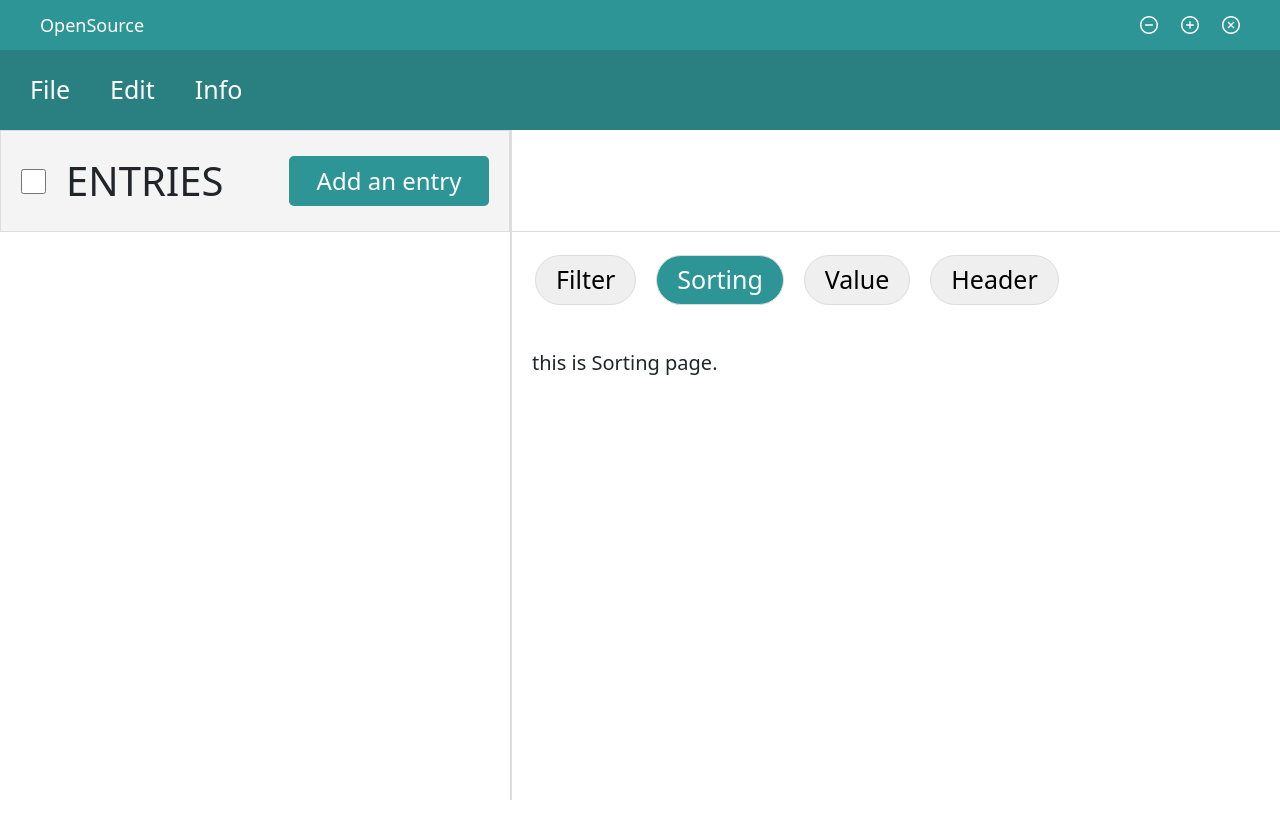
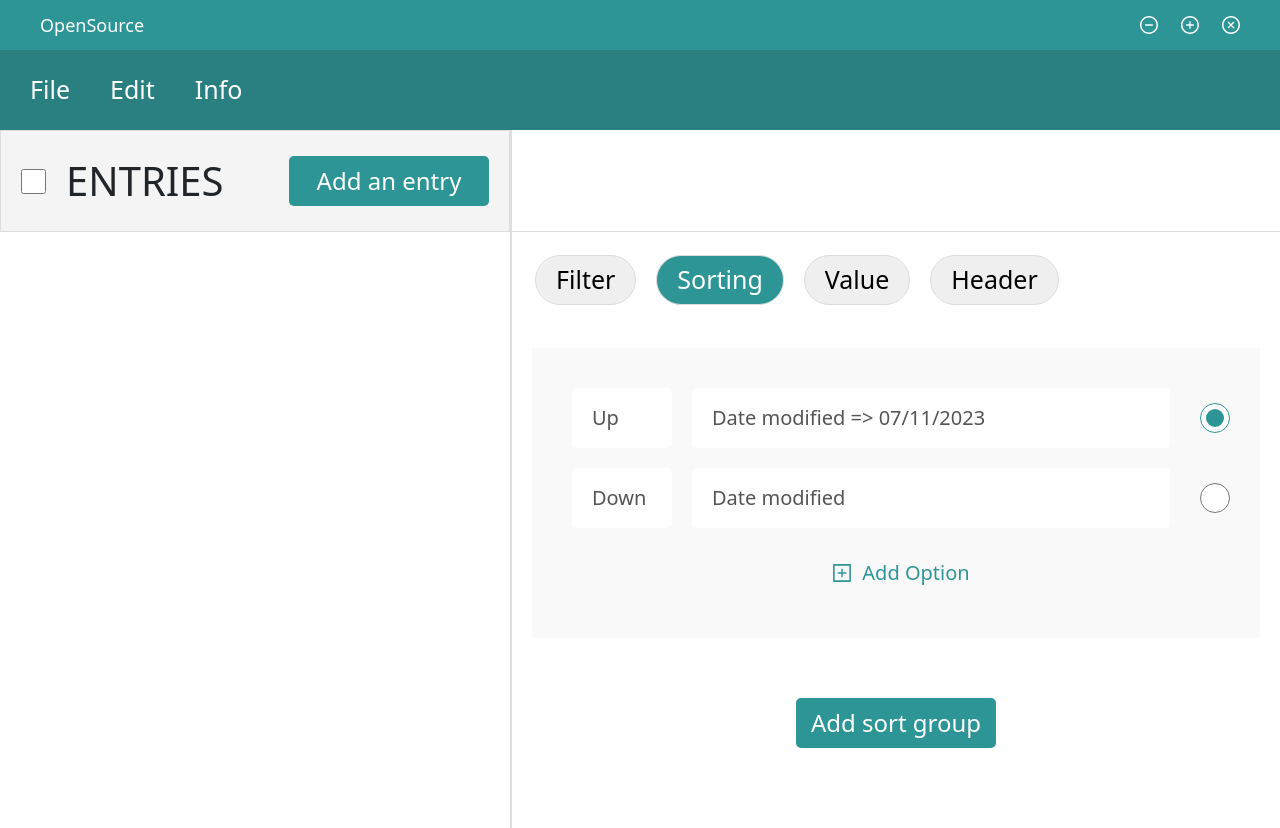
Before and after one commit to GregorGT/RuNo, a React (Vite) app: page / in a window 1280 px wide. Both pictures are taken after a click on the button "Sorting". Before the commit the page ends 800 px from the top, so only its background shows below. Built offline with nearby package versions, Linux system fonts and the light colour scheme.

Commit message:
[add] sorting tab

```diff
--- a/src/App.scss
+++ b/src/App.scss
@@ -5,15 +5,31 @@
 
   input[type=radio] {
     accent-color: var(--primary-700-main, #004c40);
- }
+  }
 
- input[type=checkbox] {
-   accent-color: var(--primary-700-main, #004c40);
-}
+  input[type=checkbox] {
+    accent-color: var(--primary-700-main, #004c40);
+  }
 
   .content {
     display: flex;
     flex-direction: row;
+  }
+
+  .radio-input {
+    width: 30px;
+    height: 30px;
+    margin-left: 20px;
+  }
+
+  .modified {
+    flex: 1;
+    background-color: white;
+    padding: 15px 20px 15px 20px;
+    border-radius: 5px;
+    border: none;
+    width: 100%;
+    margin: 10px;
   }
 
   .add-btn {
@@ -27,12 +43,18 @@
     height: 50px;
     margin-left: auto;
   }
+  .w-1 {
+    width: 100px;
+  }
 
   .cursor-pointer {
     cursor: pointer;
   }
   .flex {
     display: flex;
+  }
+  .flex-0 {
+    flex: 0;
   }
   .flex-1 {
     flex: 1;
--- a/src/components/Components.scss
+++ b/src/components/Components.scss
@@ -147,31 +147,6 @@
             width: 150px;
             padding: 10px 11px 10px 11px;
           }
-          .radio-input {
-            width: 30px;
-            height: 30px;
-            margin-left: 20px;
-            /* Style for unchecked radio input */
-            background-color: green;
-            border: 1px solid green;
-            padding: 5px;
-
-            /* Style for checked radio input */
-            &:checked {
-              background-color: green;
-              border: 1px solid green;
-              padding: 5px;
-            }
-          }
-          .modified {
-            flex: 1;
-            background-color: white;
-            padding: 15px 20px 15px 20px;
-            border-radius: 5px;
-            border: none;
-            width: 100%;
-            margin: 10px;
-          }
         }
         .add-filter {
           display: flex;
@@ -182,5 +157,18 @@
         }
       }
     }
+    .sorting {
+      display: flex;
+      flex-direction: column;
+      background: var(--black-50, #f9f9f9);
+      padding: 30px;
+      .add-option {
+        display: flex;
+        justify-content: center;
+        color: var(--primary-700-main, #004c40);
+        font-weight: 500;
+        margin: 20px;
+      }
+    }
   }
 }
--- a/src/components/TabComponent/Sorting.tsx
+++ b/src/components/TabComponent/Sorting.tsx
@@ -1,6 +1,40 @@
+import { PlusSquareOutlined } from "@ant-design/icons"
+import { useState } from "react"
+
 const Sorting = () => {
+  const [isChecked, setIsChecked] = useState(true)
   return (
-    <>this is Sorting page.</>
+    <div className="flex-col">
+      <div className="sorting">
+        <div className="flex items-center">
+          <input className="modified w-1 flex-0" disabled value="Up" />
+          <input className="modified" disabled value="Date modified => 07/11/2023" />
+          <input
+            className="radio-input"
+            checked={isChecked}
+            type="radio"
+            value="option1"
+            onChange={() => setIsChecked(true)}
+          />
+        </div>
+        <div className="flex items-center">
+          <input className="modified w-1 flex-0" disabled value="Down" />
+          <input className="modified" disabled value="Date modified" />
+          <input
+            className="radio-input"
+            checked={!isChecked}
+            type="radio"
+            value="option2"
+            onChange={() => setIsChecked(false)}
+          />
+        </div>
+        <div className="add-option">
+          <PlusSquareOutlined className="mx-2" />
+          Add Option
+        </div>
+      </div>
+      <button className='add-btn mx-auto my-5'>Add sort group</button>
+    </div>
   )
 }
 
```
